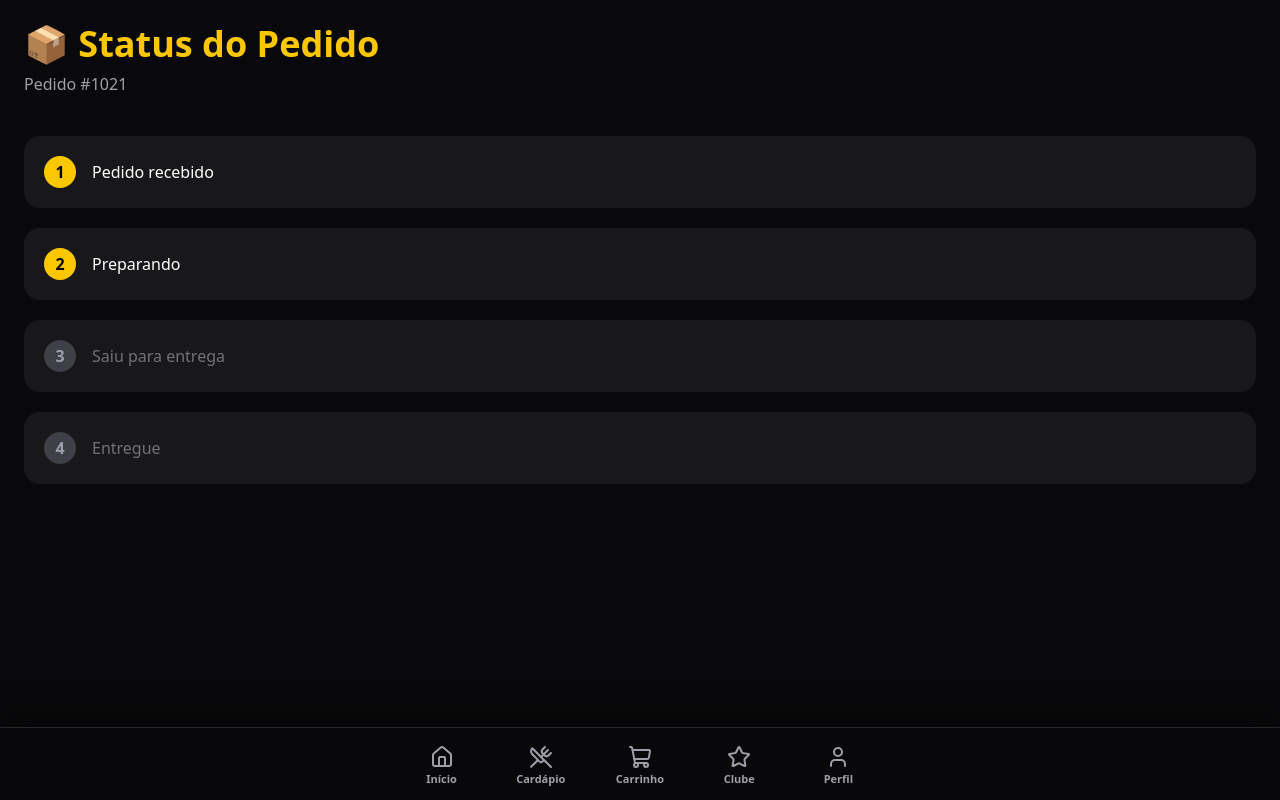
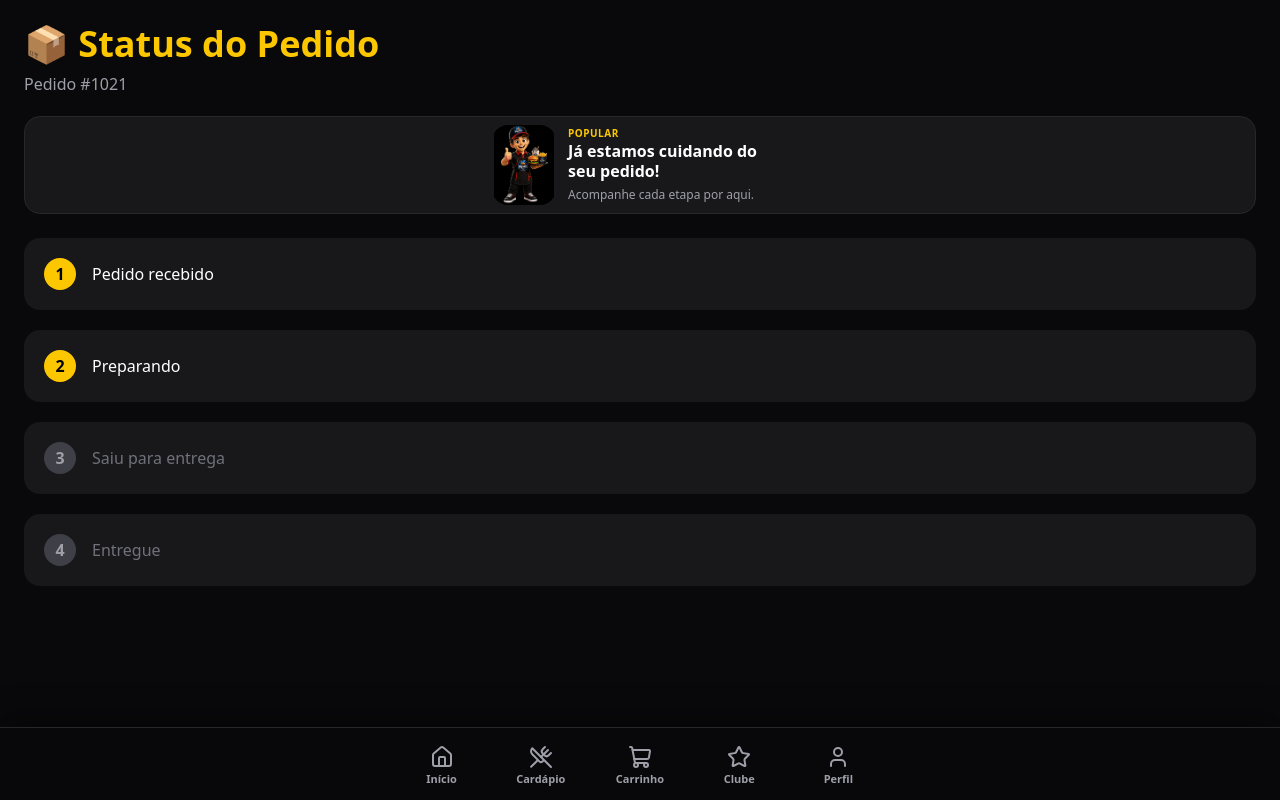
Before and after one commit to UniversalKnowledgeEcosystem/popular-app, a Next.js app: page /status in a window 1280 px wide. Built offline with nearby package versions, Linux system fonts and the light colour scheme.

Commit message:
Usa mascote no acompanhamento do pedido sem poluir a tela

```diff
--- a/app/status/page.tsx
+++ b/app/status/page.tsx
@@ -1,43 +1,3 @@
-const etapas = [
-  "Pedido recebido",
-  "Preparando",
-  "Saiu para entrega",
-  "Entregue",
-];
-
-export default function StatusPedido() {
-  return (
-    <main className="min-h-screen bg-zinc-950 text-white p-6 pb-24">
-      <h1 className="text-4xl font-black text-yellow-400">
-        📦 Status do Pedido
-      </h1>
-
-      <p className="text-zinc-400 mt-2">
-        Pedido #1021
-      </p>
-
-      <div className="mt-10 space-y-5">
-        {etapas.map((etapa, index) => (
-          <div
-            key={etapa}
-            className="bg-zinc-900 rounded-2xl p-5 flex items-center gap-4"
-          >
-            <div
-              className={`w-8 h-8 rounded-full flex items-center justify-center font-bold ${
-                index <= 1
-                  ? "bg-yellow-400 text-black"
-                  : "bg-zinc-700 text-zinc-400"
-              }`}
-            >
-              {index + 1}
-            </div>
-
-            <span className={index <= 1 ? "text-white" : "text-zinc-500"}>
-              {etapa}
-            </span>
-          </div>
-        ))}
-      </div>
-    </main>
-  );
-}
+import MascotMoment from"../components/MascotMoment";
+const etapas=["Pedido recebido","Preparando","Saiu para entrega","Entregue"];
+export default function StatusPedido(){return <main className="min-h-screen bg-zinc-950 text-white p-6 pb-24"><h1 className="text-4xl font-black text-yellow-400">📦 Status do Pedido</h1><p className="text-zinc-400 mt-2">Pedido #1021</p><div className="mt-5 bg-zinc-900 border border-zinc-800 rounded-2xl px-4"><MascotMoment compacto titulo="Já estamos cuidando do seu pedido!" texto="Acompanhe cada etapa por aqui."/></div><div className="mt-6 space-y-5">{etapas.map((etapa,index)=><div key={etapa} className="bg-zinc-900 rounded-2xl p-5 flex items-center gap-4"><div className={`w-8 h-8 rounded-full flex items-center justify-center font-bold ${index<=1?"bg-yellow-400 text-black":"bg-zinc-700 text-zinc-400"}`}>{index+1}</div><span className={index<=1?"text-white":"text-zinc-500"}>{etapa}</span></div>)}</div></main>}
```
